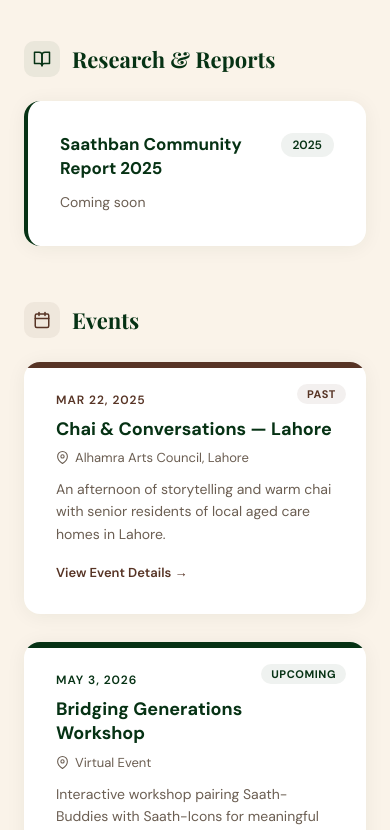
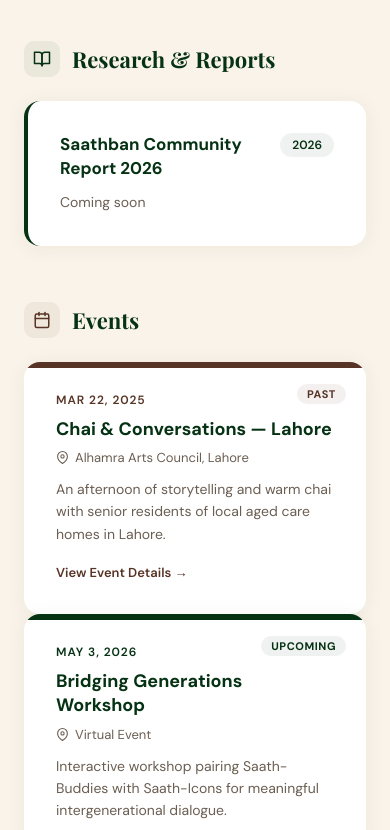
Before and after one commit to BasilDhilloo/saathban-website, a React (Vite) app: page / in a window 390 px wide. Shown: the part 3100-3930 px from the top of the page. Built offline with nearby package versions, Linux system fonts and the light colour scheme; a web font is replaced by a local one.

Commit message:
Update App.jsx
mobile interface fixes

```diff
--- a/src/App.jsx
+++ b/src/App.jsx
@@ -37,7 +37,7 @@
       fullDate: "Saturday, 22nd March 2025",
       time: "3:00 PM – 5:00 PM",
       venue: "Alhamra Arts Council, Mall Road, Lahore",
-      about: `Chai & Conversations was Saathban's first community event in Lahore — a warm, intimate afternoon bringing together senior residents from local aged care homes and young volunteers from universities across the city.\n\nOver steaming cups of chai and homemade biscuits, our Saath-Icons shared stories from their lives — tales of Partition, of building careers and families, of the Lahore they once knew. Our Saath-Buddies listened, laughed, and left changed.\n\nThe event reminded us why Saathban exists: not to deliver a service, but to restore a connection.`,
+      about: `Chai & Conversations was Saathban's first community event in Lahore. A warm, intimate afternoon bringing together senior residents from local aged care homes and young volunteers from universities across the city.\n\nOver steaming cups of chai and homemade biscuits, our Saath-Icons shared stories from their lives; tales of Partition, of building careers and families, of the Lahore they once knew. Our Saath-Buddies listened, laughed, and left changed.\n\nThe event reminded us why Saathban exists: not to deliver a service, but to restore a connection.`,
       highlights: [
         "30+ senior citizens attended from 3 local aged care homes",
         "20 student volunteers from LUMS",
@@ -87,8 +87,8 @@
 // -- Research Reports --
 // to add a new report: add an object to this array with title, year, summary, and a link.
 const RESEARCH = [
-  { title: "Saathban Community Report 2025",
-    year: "2025",
+  { title: "Saathban Community Report 2026",
+    year: "2026",
     summary: "Coming soon",
     link: null, // replace null with report URL when ready e.g. "/reports/saathban-2025.pdf"
     tag: "Our Report",
@@ -346,7 +346,7 @@
         <FadeIn delay={0.2}>
           <div style={{ marginBottom: 56 }}>
             <h2 style={{ fontFamily: "'Playfair Display', serif", fontSize: 26, color: C.green, marginBottom: 8 }}>Gallery</h2>
-            <p style={{ fontSize: 14, color: C.textMuted, marginBottom: 24, fontStyle: "italic" }}>Photos from the event — replace placeholders with real images.</p>
+            <p style={{ fontSize: 14, color: C.textMuted, marginBottom: 24, fontStyle: "italic" }}>Photos from the event.</p>
             <div style={{ display: "grid", gridTemplateColumns: "repeat(auto-fill, minmax(200px, 1fr))", gap: 16 }}>
               {d.gallery.map((g, i) => (
                 <div key={i} style={{ background: `linear-gradient(135deg, ${C.green}10, ${C.brown}06)`, borderRadius: 14, aspectRatio: "4/3", display: "flex", flexDirection: "column", alignItems: "center", justifyContent: "center", gap: 10, border: `1px dashed ${C.warmGray}` }}>
@@ -442,6 +442,7 @@
         @media(max-width:900px) { .grid3, .grid4 { grid-template-columns: repeat(2, 1fr); } }
         @media(max-width:640px) { .grid2, .grid3, .grid4 { grid-template-columns: 1fr; } .hide-mobile { display: none !important; } .show-mobile { display: flex !important; } .hero-text { font-size: 2.4rem !important; } .section-pad { padding: 72px 0 !important; } .hero-flex { flex-direction: column; } }
         @media(min-width:641px) { .show-mobile { display: none !important; } }
+        @media(max-width:640px) { .mission-grid { grid-template-columns: 1fr !important; gap: 28px !important; } .event-detail-grid { grid-template-columns: 1fr !important; gap: 20px !important; } }
         a { color: ${C.green}; text-decoration: none; }
         a:hover { color: ${C.greenLight}; }
       `}</style>
@@ -631,7 +632,7 @@
           {/* Mission */}
           {activeTab === "mission" && (
             <FadeIn>
-              <div style={{ display: "grid", gridTemplateColumns: "1fr 1fr", gap: 48, alignItems: "center" }} className="grid2">
+              <div style={{ display: "grid", gridTemplateColumns: "1fr 1fr", gap: 48, alignItems: "center" }} className="mission-grid">
                 <div>
                   <h3 style={{ fontFamily: "'Playfair Display', serif", fontSize: 26, color: C.green, marginBottom: 18 }}>Our Mission</h3>
                   <p style={{ fontSize: 16, lineHeight: 1.8, color: C.textMuted }}>
@@ -723,7 +724,7 @@
               </span>
               Events
             </h3>
-            <div className="grid3">
+            <div className="event-detail-grid">
               {EVENTS.map((ev, i) => (
                 <Card key={i} style={{ overflow: "hidden", position: "relative" }}
                   onClick={ev.detail ? () => setActiveEvent(ev) : undefined}
```
